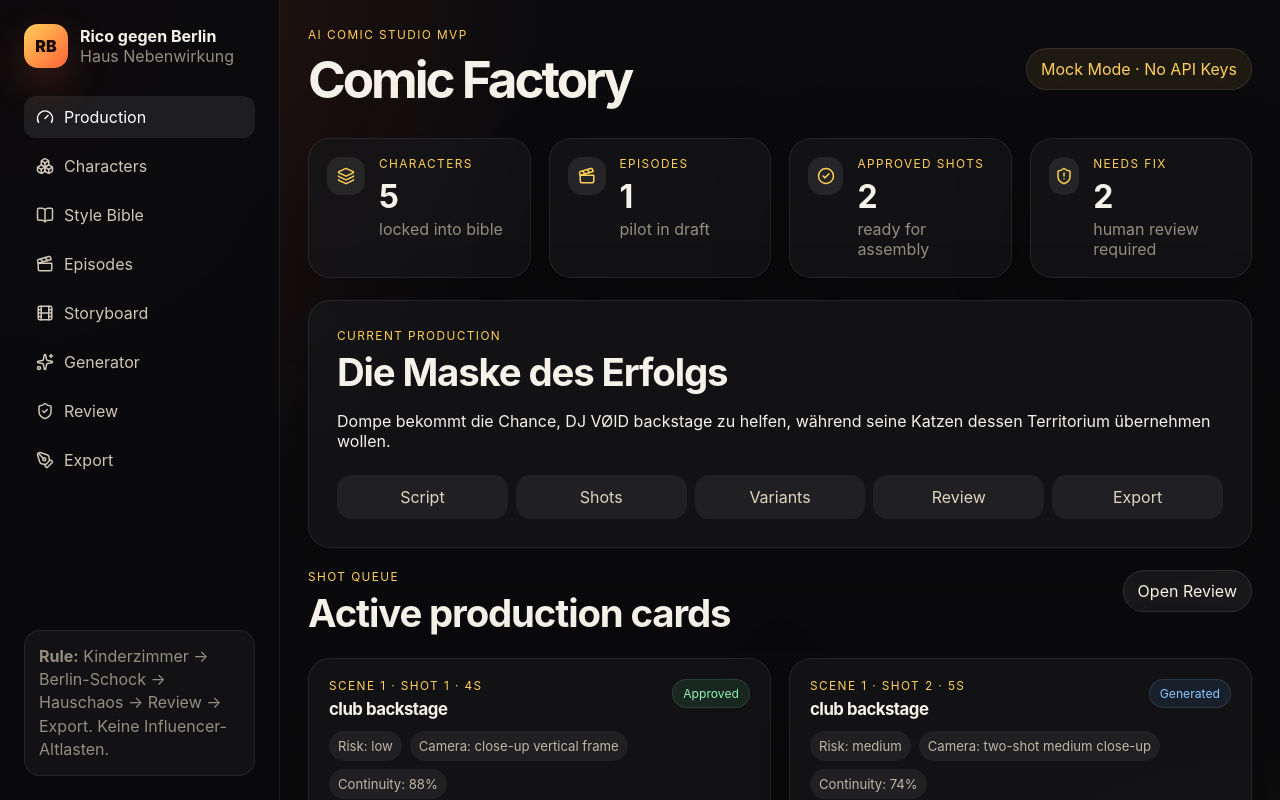
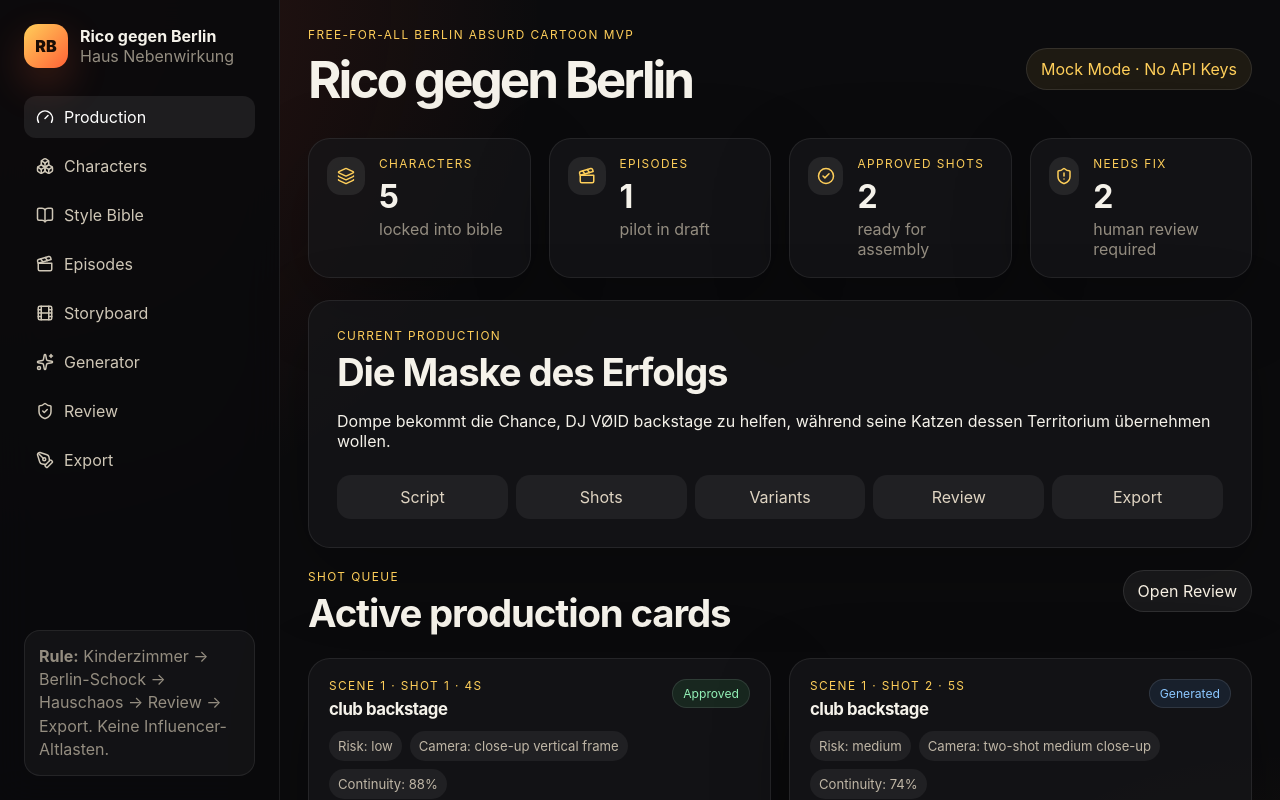
Before and after one commit to Pagebabe/comic, a React (Vite) app: page / in a window 1280 px wide. Shown: the top 800 px of the page. Built offline with nearby package versions, Linux system fonts and the light colour scheme.

Commit message:
Update app header for Rico gegen Berlin

```diff
--- a/src/App.tsx
+++ b/src/App.tsx
@@ -49,8 +49,8 @@ export default function App() {
       <main className="main-content">
         <div className="topbar">
           <div>
-            <p className="eyebrow">AI Comic Studio MVP</p>
-            <h1>Comic Factory</h1>
+            <p className="eyebrow">Free-for-All Berlin Absurd Cartoon MVP</p>
+            <h1>Rico gegen Berlin</h1>
           </div>
           <div className="topbar-pill">Mock Mode · No API Keys</div>
         </div>
```
